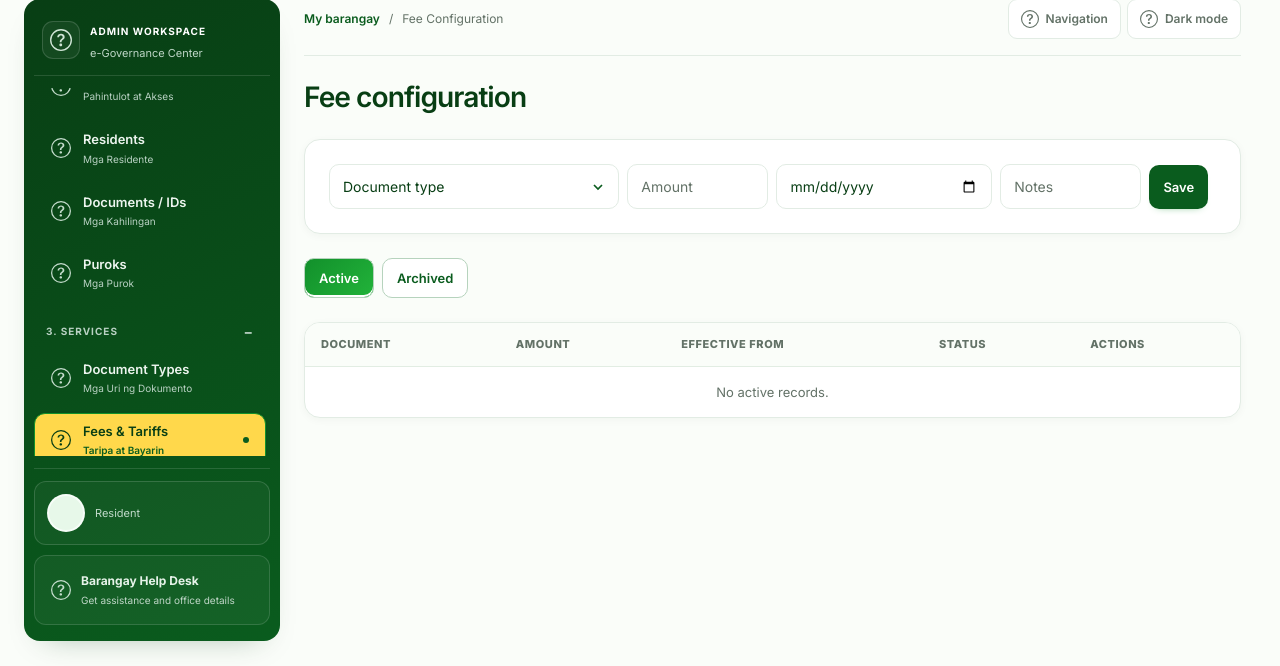
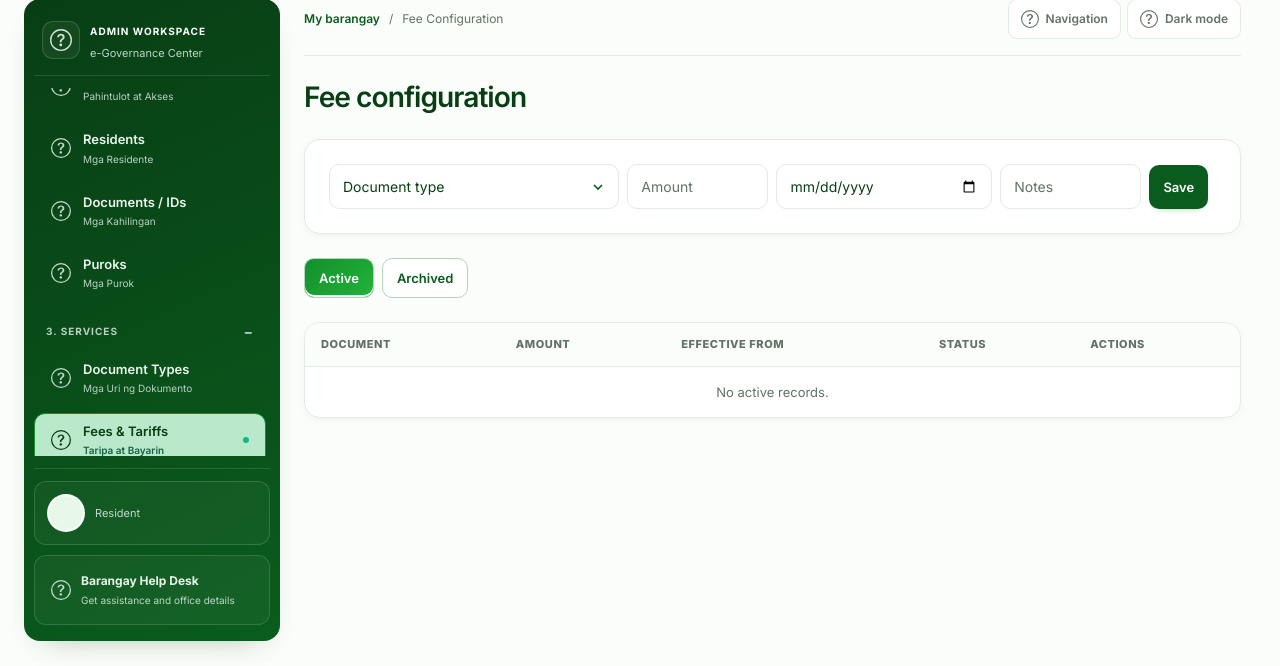
Before and after one commit to vinzperpochi/STACLARA-NORTE, a Python web app: template app/templates/admin/fees.html in a window 1280 px wide. Shown: the part 133-799 px from the top of the page. Run offline with Jinja, Linux system fonts and the light colour scheme; the template is opened without the code that fills it, so the values that code supplies are empty; some libraries are stand-ins or nearby versions.

Commit message:
Use mint emerald active sidebar navigation

```diff
--- a/app/static/css/resident-sidebar.css
+++ b/app/static/css/resident-sidebar.css
@@ -17,12 +17,13 @@ body:is(.workspace-resident,.workspace-official,.workspace-admin) #portal-sideba
 body:is(.workspace-resident,.workspace-official,.workspace-admin) #portal-sidebar .resident-nav-link .resident-nav-subtitle{font-size:10px;line-height:1.5;margin-top:3px;color:#b9d1c3!important;opacity:1}
 body:is(.workspace-resident,.workspace-official,.workspace-admin) #portal-sidebar nav a.resident-nav-link svg{width:19px;height:19px;color:#c5dccd;flex:0 0 auto}
 body:is(.workspace-resident,.workspace-official,.workspace-admin) #portal-sidebar nav a.resident-nav-link:hover{background:#ffffff0d!important;border-color:#ffffff14}
-body:is(.workspace-resident,.workspace-official,.workspace-admin) #portal-sidebar nav a.resident-nav-link[aria-current="page"]{background:#ffd84b!important;border-color:#ffe57b;color:#083E14!important;box-shadow:0 4px 14px -8px #00000050}
-body:is(.workspace-resident,.workspace-official,.workspace-admin) #portal-sidebar nav a.resident-nav-link[aria-current="page"] .resident-nav-subtitle{color:#0A5C1E!important}
+body:is(.workspace-resident,.workspace-official,.workspace-admin) #portal-sidebar nav a.resident-nav-link[aria-current="page"]{background:#B9E8CB!important;border-color:#10B981;color:#064E3B!important;box-shadow:0 4px 14px -8px #00000050}
+body:is(.workspace-resident,.workspace-official,.workspace-admin) #portal-sidebar nav a.resident-nav-link[aria-current="page"] .resident-nav-subtitle{color:#176044!important}
+body:is(.workspace-resident,.workspace-official,.workspace-admin) #portal-sidebar nav a.resident-nav-link[aria-current="page"] svg{color:#064E3B!important}
 body:is(.workspace-resident,.workspace-official,.workspace-admin) #portal-sidebar .resident-nav-badge{display:inline-flex;align-items:center;justify-content:center;min-width:23px;height:23px;padding:0 6px;font-size:10px;font-weight:700;border:1px solid #ffffff18;border-radius:7px;background:#ffffff15;color:#eef7f0!important;flex:0 0 auto}
 body:is(.workspace-resident,.workspace-official,.workspace-admin) #portal-sidebar .resident-nav-unread{background:#bd3f37;border-color:#ffffff15;color:white!important;border-radius:20px}
 body:is(.workspace-resident,.workspace-official,.workspace-admin) #portal-sidebar nav a[aria-current="page"] .resident-nav-badge{background:#083E1420;color:#083E14!important;border-color:#083E1410}
-body:is(.workspace-resident,.workspace-official,.workspace-admin) #portal-sidebar nav a[aria-current="page"]>span:last-child:not(.resident-nav-badge){background:#0A5C1E}
+body:is(.workspace-resident,.workspace-official,.workspace-admin) #portal-sidebar nav a[aria-current="page"]>span:last-child:not(.resident-nav-badge){background:#10B981}
 body:is(.workspace-resident,.workspace-official,.workspace-admin) #portal-sidebar .resident-sidebar-footer{flex:0 0 auto;margin:0!important;padding:12px 0 0;border-top:1px solid #ffffff20}
 body:is(.workspace-resident,.workspace-official,.workspace-admin) #portal-sidebar .civic-sidebar-identity{margin:0!important;padding:12px;border:1px solid #ffffff25;border-radius:12px;background:#ffffff0a;gap:10px}
 body:is(.workspace-resident,.workspace-official,.workspace-admin) #portal-sidebar .civic-avatar{width:38px;height:38px;border:2px solid #ffffffb0;font-size:12px}
```
